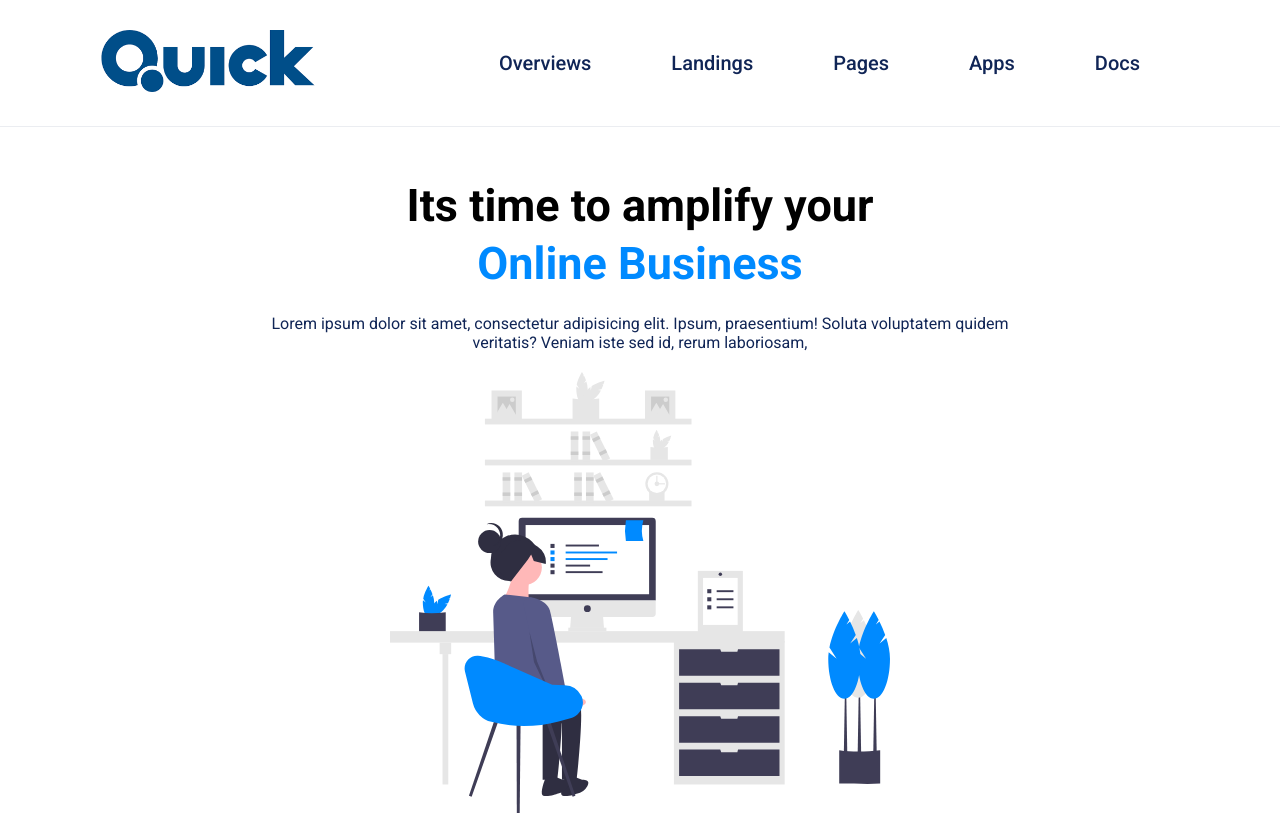
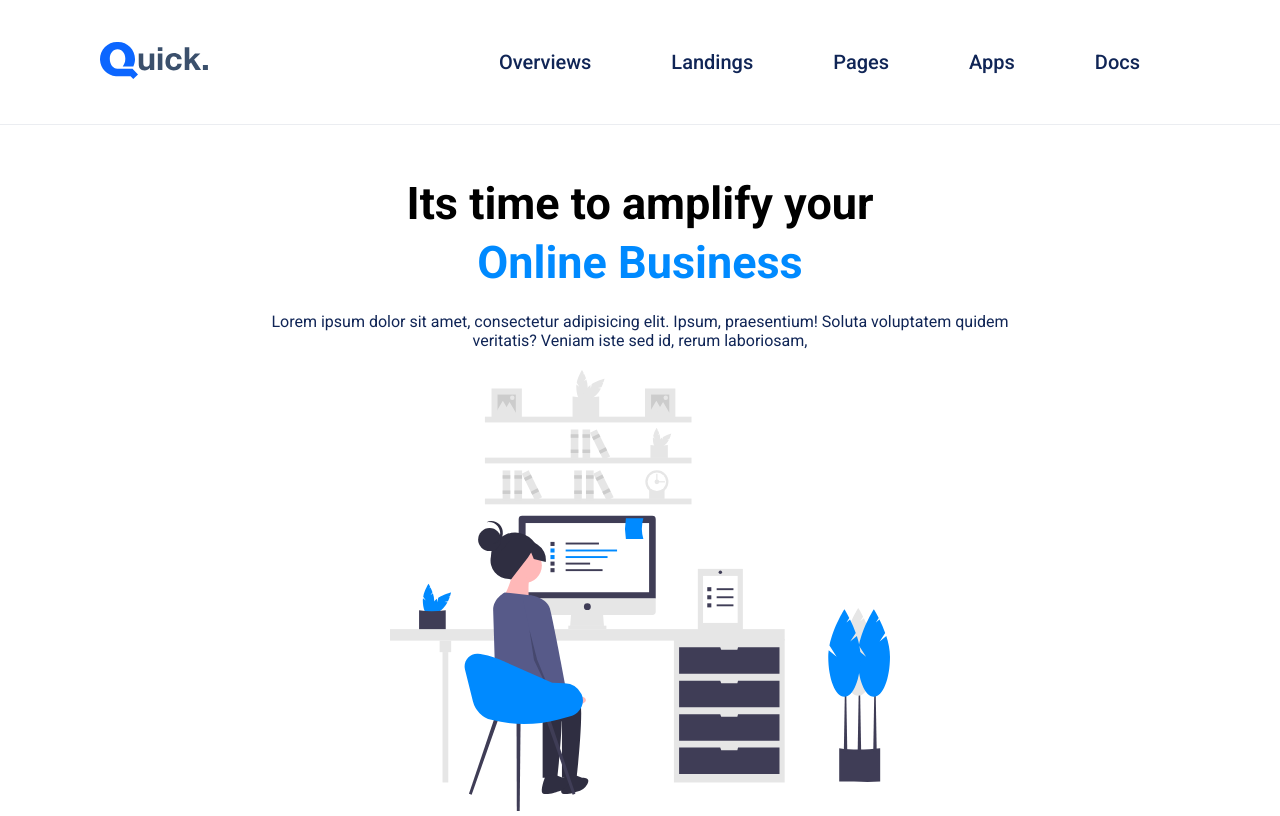
Before and after one commit to ummesalmaali/quick-project, a plain HTML site: page index.html in a window 1280 px wide. Shown: the top 816 px of the page. Drawn offline with Linux system fonts and the light colour scheme.

Commit message:
svg checked

```diff
--- a/index.html
+++ b/index.html
@@ -14,7 +14,7 @@
       <div class="container">
         <div class="flex">
           <div class="logo">
-            <a href="#"><img src="/images/download.png" alt="logo" /></a>
+            <a href="#"><img src="/images/dark.svg" alt="logo" /></a>
           </div>
           <nav>
             <ul>
```
